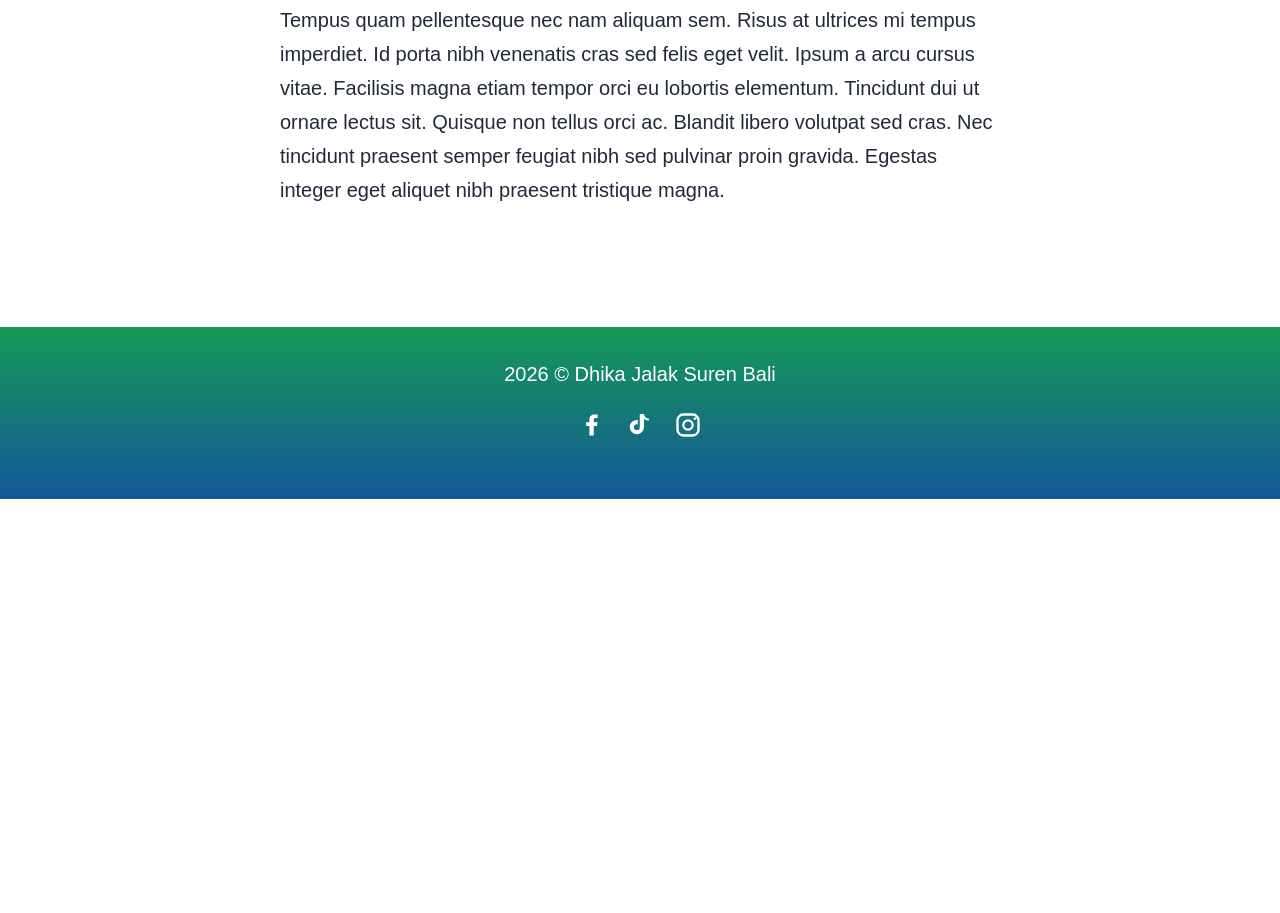
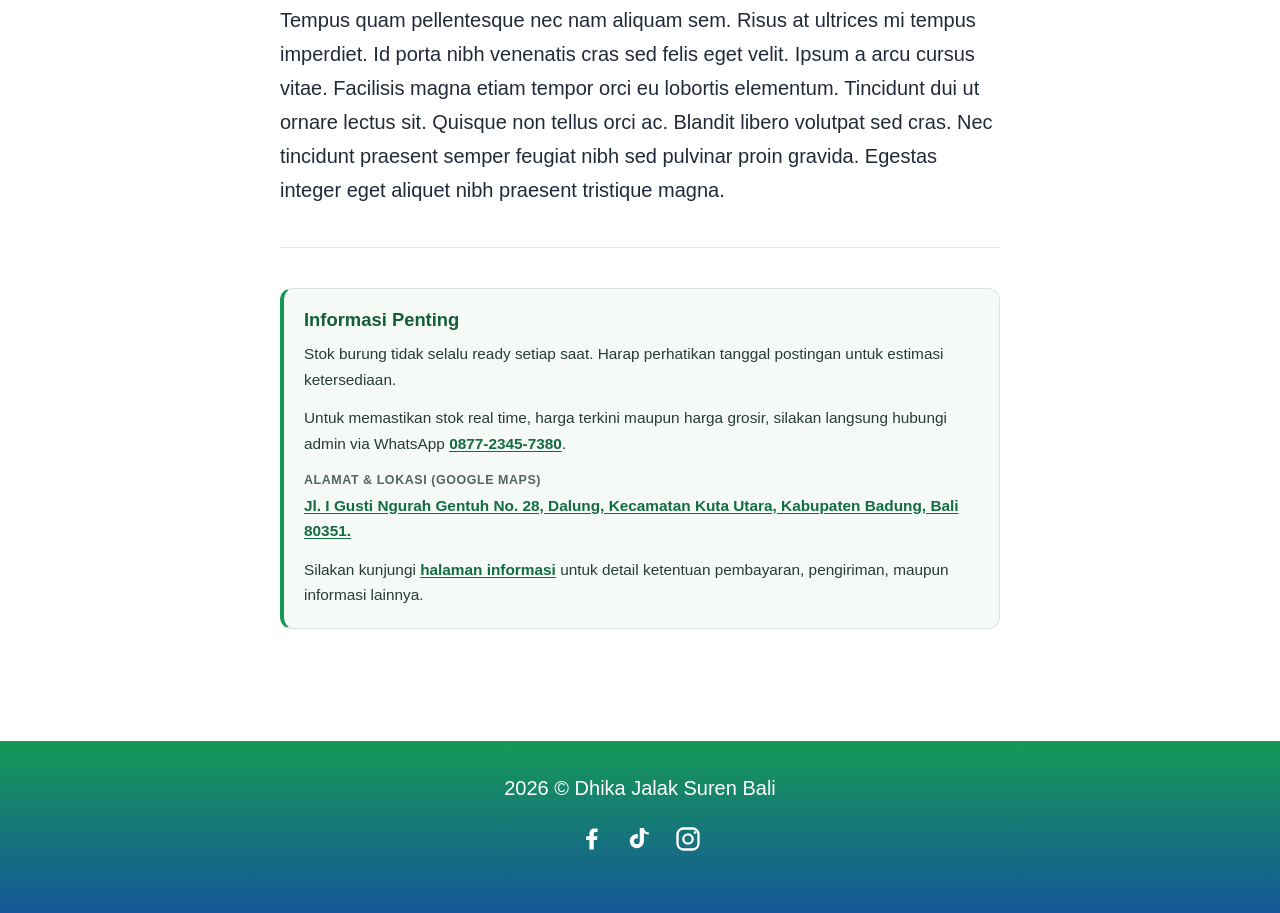
Before and after one commit to dhikajalaksurenbali/blog-burung, an Astro site: page /burung/first-post in a window 1280 px wide. Shown: the part 2322-3235 px from the top of the page. Before the commit the page ends 2821 px from the top, so only its background shows below. Built offline with nearby package versions, Linux system fonts and the light colour scheme; Astro itself is replaced by a stand-in of ours.

Commit message:
Add article info card below ShareThis buttons

```diff
--- a/src/layouts/BlogPost.astro
+++ b/src/layouts/BlogPost.astro
@@ -51,6 +51,55 @@ const { title, description, pubDate, updatedDate, heroImage } = Astro.props;
 			.last-updated-on {
 				font-style: italic;
 			}
+
+			.article-share {
+				margin: 2rem 0 1.5rem;
+				padding-top: 1rem;
+				border-top: 1px solid rgb(var(--gray-light));
+			}
+			.article-info {
+				margin: 1.5rem 0 2rem;
+				padding: 1.25rem;
+				border: 1px solid #d9e4df;
+				border-left: 4px solid #159957;
+				border-radius: 12px;
+				background: #f5faf7;
+				color: #263b31;
+				font-size: 0.96rem;
+				line-height: 1.65;
+			}
+			.article-info h2 {
+				margin: 0 0 0.65rem;
+				color: #155c3b;
+				font-size: 1.15rem;
+			}
+			.article-info p {
+				margin: 0 0 0.85rem;
+			}
+			.article-info p:last-child {
+				margin-bottom: 0;
+			}
+			.article-info a {
+				color: #126b43;
+				font-weight: 700;
+				text-decoration: underline;
+				text-underline-offset: 2px;
+			}
+			.article-info .info-label {
+				display: block;
+				margin-bottom: 0.15rem;
+				color: #52665b;
+				font-size: 0.78rem;
+				font-weight: 800;
+				letter-spacing: 0.045em;
+				text-transform: uppercase;
+			}
+			@media (max-width: 600px) {
+				.article-info {
+					padding: 1rem;
+					font-size: 0.92rem;
+				}
+			}
 		</style>
 	</head>
 
@@ -77,9 +126,42 @@ const { title, description, pubDate, updatedDate, heroImage } = Astro.props;
 						<hr />
 					</div>
 					<slot />
+
+					<div class="article-share" aria-label="Bagikan artikel">
+						<div class="sharethis-inline-share-buttons"></div>
+					</div>
+
+					<aside class="article-info" aria-labelledby="article-info-title">
+						<h2 id="article-info-title">Informasi Penting</h2>
+						<p>Stok burung tidak selalu ready setiap saat. Harap perhatikan tanggal postingan untuk estimasi ketersediaan.</p>
+						<p>Untuk memastikan stok real time, harga terkini maupun harga grosir, silakan langsung hubungi admin via WhatsApp <a href="https://wa.me/6287723457380" target="_blank" rel="noopener noreferrer">0877-2345-7380</a>.</p>
+						<p>
+							<span class="info-label">Alamat &amp; Lokasi (Google Maps)</span>
+							<a href="https://maps.app.goo.gl/VNEjK7sAWpUQuBh47" target="_blank" rel="noopener noreferrer">Jl. I Gusti Ngurah Gentuh No. 28, Dalung, Kecamatan Kuta Utara, Kabupaten Badung, Bali 80351.</a>
+						</p>
+						<p>Silakan kunjungi <a href="https://demo.dhikajsbali.com/info/">halaman informasi</a> untuk detail ketentuan pembayaran, pengiriman, maupun informasi lainnya.</p>
+					</aside>
 				</div>
 			</article>
 		</main>
 		<Footer />
+		<script is:inline>
+			function loadShareThisWhenIdle() {
+				var load = function () {
+					if (document.querySelector('script[data-sharethis-loader]')) return;
+					var script = document.createElement('script');
+					script.async = true;
+					script.src = 'https://platform-api.sharethis.com/js/sharethis.js#property=6aff304a4f0675cfbe033e69&product=sop';
+					script.setAttribute('data-sharethis-loader', 'true');
+					(document.head || document.body).appendChild(script);
+				};
+				if ('requestIdleCallback' in window) {
+					window.requestIdleCallback(load, { timeout: 5000 });
+				} else {
+					window.setTimeout(load, 2500);
+				}
+			}
+			window.addEventListener('load', loadShareThisWhenIdle, { once: true });
+		</script>
 	</body>
 </html>
```
